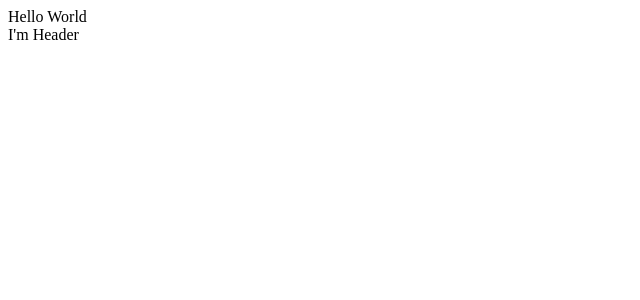
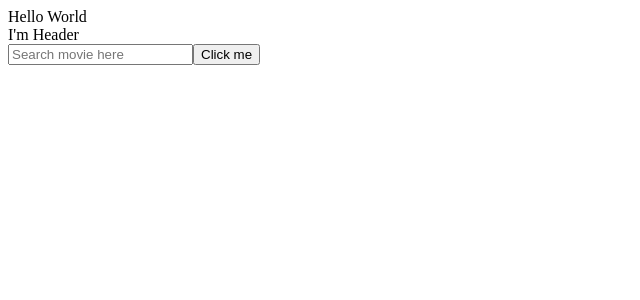
Before and after one commit to Eleein/MovieSearch, a React (Create React App) app: page / in a window 1280 px wide. Shown: the top 300 px of the page, without its empty margins (0-640 px from the left). Built offline with nearby package versions, Linux system fonts and the light colour scheme.

Commit message:
search-input   -Create controlled input   -Create api call   -Connect call and input
Reported-by: Dania Duany

```diff
--- a/src/App.js
+++ b/src/App.js
@@ -1,11 +1,28 @@
-import React from "react";
+import React, { useState } from "react";
 import { Header } from "./components/Header/Header";
+import { SearchInput } from "./components/SearchInput/SearchInput";
+import { getMovies } from "./components/api/api";
 
 function App() {
+  const [movies, setMovies] = useState([]);
+
+  async function showMovies(searchQuery) {
+    const movies = await getMovies(searchQuery);
+    setMovies(movies);
+  }
+
   return (
     <div className="App">
+      {movies.map((movie) => {
+        return (
+          <div>
+            {movie.title} <img src={movie.poster} alt={movie.title} />
+          </div>
+        );
+      })}
       Hello World
       <Header />
+      <SearchInput showMovies={showMovies} />
     </div>
   );
 }
--- /dev/null
+++ b/src/components/SearchInput/SearchInput.js
@@ -0,0 +1,25 @@
+import React, { useState } from "react";
+import styles from "./SearchInput.module.scss";
+
+export function SearchInput({ showMovies }) {
+  const [searchQuery, setSearchQuery] = useState("");
+
+  function handleQuery(event) {
+    event.preventDefault();
+    showMovies(searchQuery);
+  }
+  return (
+    <form onSubmit={handleQuery}>
+      <input
+        type="text"
+        placeholder="Search movie here"
+        value={searchQuery}
+        onChange={({ target }) => setSearchQuery(target.value)}
+      />
+      {searchQuery}
+      <button type="button" onClick={handleQuery}>
+        Click me
+      </button>
+    </form>
+  );
+}
--- /dev/null
+++ b/src/components/api/api.js
@@ -0,0 +1,11 @@
+import React from "react";
+import axios from "axios";
+
+export async function getMovies(searchQuery) {
+  const movies = await axios.get(
+    `${process.env.REACT_APP_MOVIE_API}?apikey=${process.env.REACT_APP_API_KEY}&s=${searchQuery}`
+  );
+  return movies.data.Search.map((film) => {
+    return { title: film.Title, poster: film.Poster };
+  });
+}
```
Also changed, not shown: src/components/SearchInput/SearchInput.module.scss (added), 1 other file (tests, documents, lock files or other folders).
